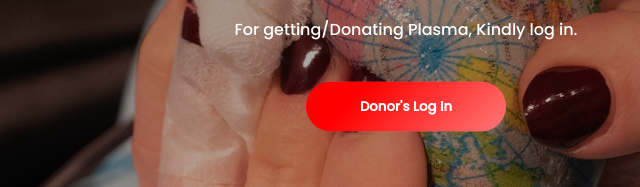
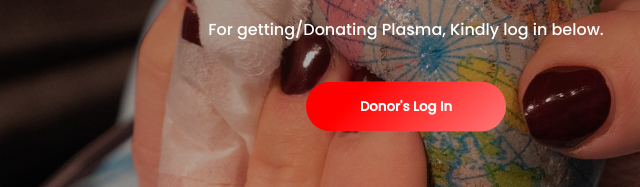
Before and after one commit to priyanshujalan/PlasmaDonation, a website: page homepage.ejs in a window 1280 px wide. Shown: the part 379-566 px from the top of the page, 234-874 px from the left. Drawn offline with nearby package versions, Linux system fonts and the light colour scheme; files that its build step writes are made by us from their sources.

Commit message:
Paragraph in content class has been modified

```diff
--- a/homepage.ejs
+++ b/homepage.ejs
@@ -23,7 +23,7 @@
 
 		<div class="content">
 			<h1>Welcome To Our Portal</h1>
-		<p>	For getting/Donating Plasma, Kindly log in. </p>
+		<p>	For getting/Donating Plasma, Kindly log in below. </p>
 		<div>
 			<button type="button"><span></span>Donor's Log In</button>
 		</div>
```
